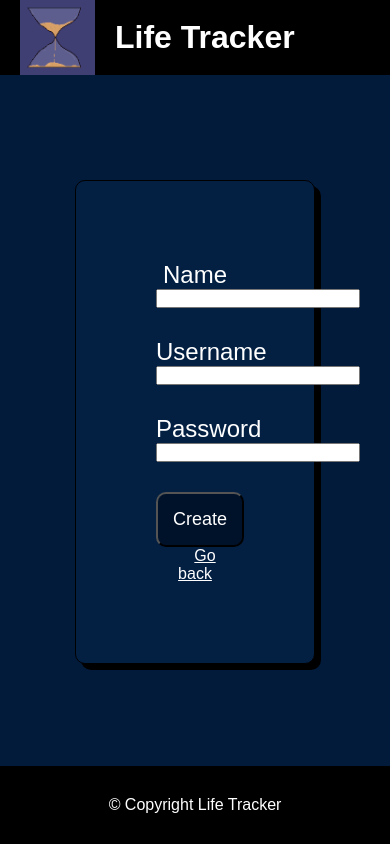
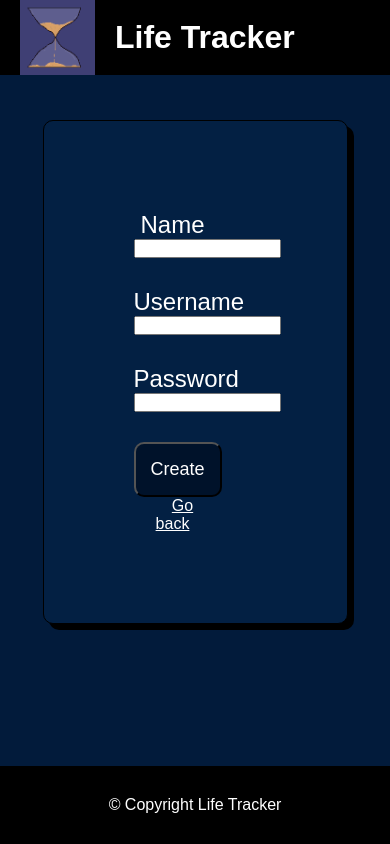
Before and after one commit to Gson44/Life, a Flask app: page /sign_up_page in a window 390 px wide. Run offline with Flask 3, Linux system fonts and the light colour scheme; some libraries are stand-ins or nearby versions.

Commit message:
adding more responsiveness for mobile

```diff
--- a/static/css/sign_in.css
+++ b/static/css/sign_in.css
@@ -83,5 +83,8 @@
     }
     form {
         padding:90px;
+        top:120px;
+        position: relative;
+        padding-right: 135px;
     }
 }
--- a/static/css/sign_up.css
+++ b/static/css/sign_up.css
@@ -68,3 +68,21 @@
     height:75px;
     width: 75px;
 }
+
+@media (max-width: 600px){
+
+    input{
+        width: 17vh;
+
+    }
+    label {
+        width: 100%;
+
+    }
+    form {
+        padding:90px;
+        top:120px;
+        position: relative;
+        padding-right: 135px;
+    }
+}
```
Also changed, not shown: static/css/add_habit.css (+17 -0 lines).
